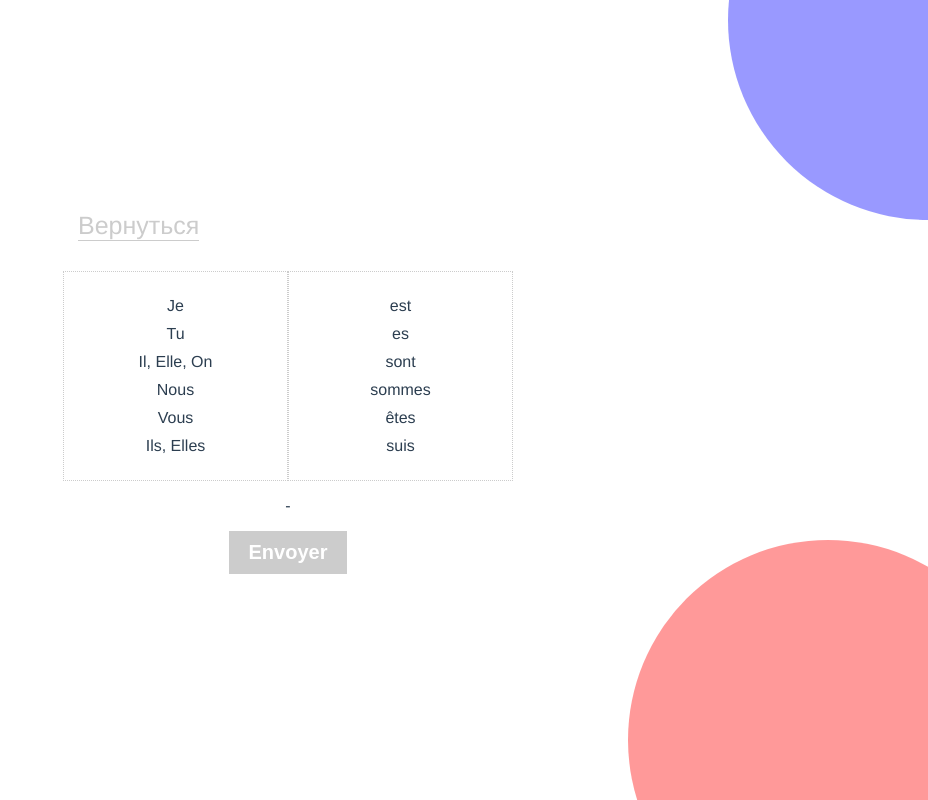
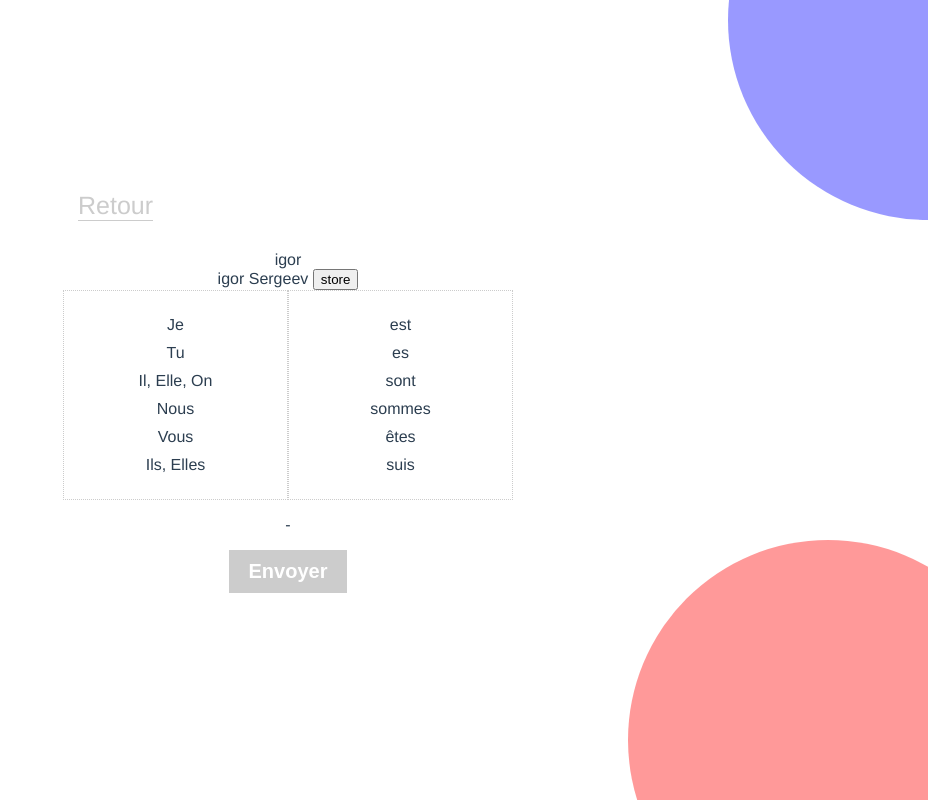
Before and after one commit to invinsible/erudite, a Vue app: page /antonim/etre in a window 1280 px wide. Shown: the whole page, without its empty margins (352-1280 px from the left). Built offline with nearby package versions, Linux system fonts and the light colour scheme.

Commit message:
add vuex

```diff
--- a/package.json
+++ b/package.json
@@ -10,7 +10,8 @@
   "dependencies": {
     "core-js": "^3.6.5",
     "vue": "^2.6.11",
-    "vue-router": "^3.2.0"
+    "vue-router": "^3.2.0",
+    "vuex": "^3.6.2"
   },
   "devDependencies": {
     "@vue/cli-plugin-babel": "~4.5.0",
--- a/src/App.vue
+++ b/src/App.vue
@@ -1,7 +1,7 @@
 <template>
   <div id="app">
     <header>
-      <router-link :to="{name: 'index'}" class="link" v-if="$route.meta.showReturn">Вернуться</router-link>
+      <router-link :to="{name: 'index'}" class="link" v-if="$route.meta.showReturn">Retour</router-link>
       <div v-else>
         <router-link :to="{name: 'antonim', params: {op: 'etre'}}" class="link" active-class="link-active">être</router-link>
         <router-link :to="{name: 'antonim', params: {op: 'non'}}" class="link" active-class="link-active">non</router-link>
--- a/src/main.js
+++ b/src/main.js
@@ -2,10 +2,12 @@ import Vue from 'vue'
 import '@/assets/style.css'
 import App from './App.vue'
 import router from './router'
+import store from './store'
 
 Vue.config.productionTip = false
 
 new Vue({
+  store,
   router,
   render: h => h(App)
 }).$mount('#app')
--- /dev/null
+++ b/src/store/index.js
@@ -0,0 +1,30 @@
+import Vue from 'vue';
+import Vuex from 'vuex';
+
+Vue.use(Vuex);
+
+export default new Vuex.Store({
+    strict: true,
+
+    state: () => ({
+        user: 'igor'
+    }),
+
+    mutations: {
+        SET_USER(state, atr) {
+            state.user = atr;
+        }
+    },
+
+    getters: {
+        FULL_NAME(state) {
+            return state.user + ' Sergeev';
+        }
+    },
+
+    // action: {
+    //     SOME(context, payload) {
+
+    //     }
+    // }
+});
--- a/src/views/Antonim.vue
+++ b/src/views/Antonim.vue
@@ -1,5 +1,9 @@
 <template>
     <section>
+        {{this.$store.state.user}}
+        <br>
+        {{this.$store.getters['FULL_NAME']}}
+        <button @click.prevent="$store.commit('SET_USER', 'oleg')">store</button>
         <div v-if="path">
             <p v-if="isLoading">Загрузка...</p>
             <div class="two-columns" v-else>
@@ -61,7 +65,7 @@ export default {
             }
             setTimeout(() => {
                 this.setDefault()
-            } , 2000);
+            } , 1500);
         },
         path: {
             immediate: true,
```
Also changed, not shown: 1 other file (tests, documents, lock files or other folders).
